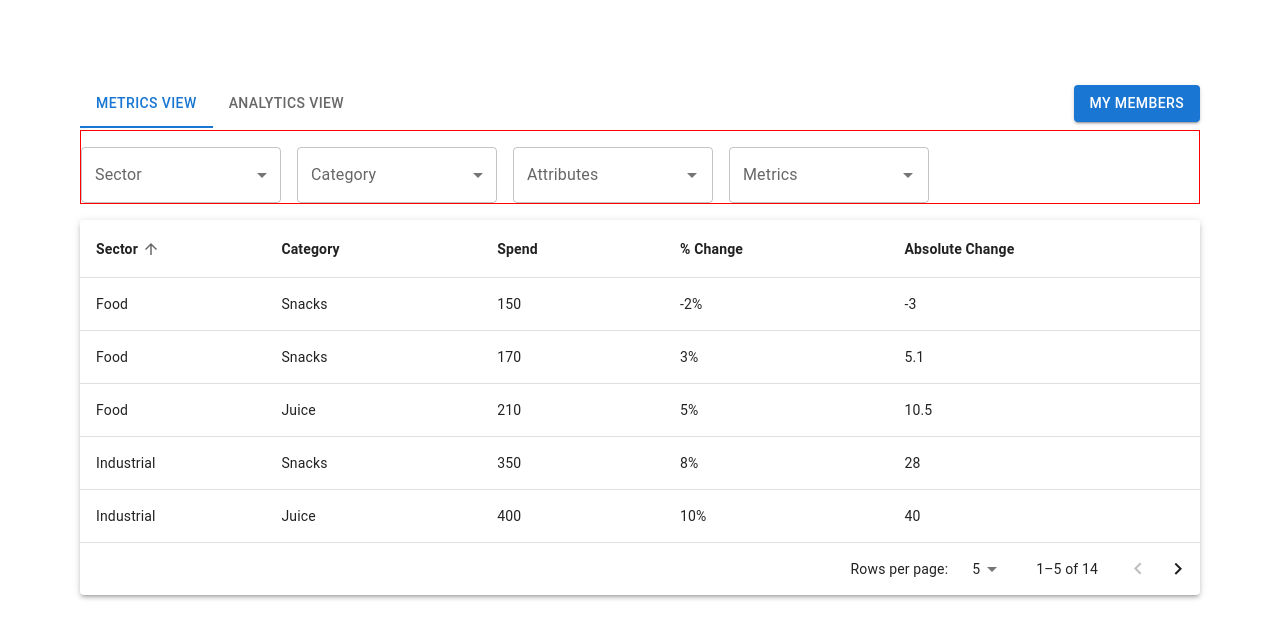
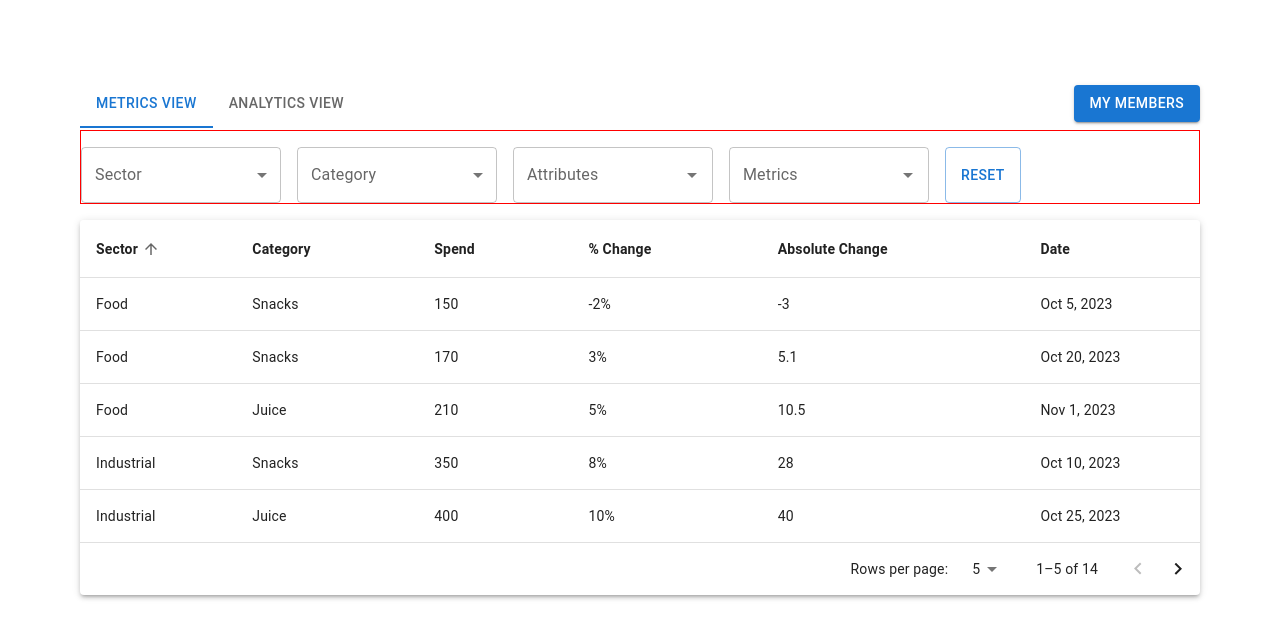
Before and after one commit to pranaydo/DashBoard-App, a React (Create React App) app: page / in a window 1280 px wide. Shown: the top 638 px of the page. Built offline with nearby package versions, Linux system fonts and the light colour scheme.

Commit message:
Extra Colum called date and button to reset all the filters added

```diff
--- a/src/components/FilterPanel.tsx
+++ b/src/components/FilterPanel.tsx
@@ -1,5 +1,5 @@
 import React from "react";
-import { Box, TextField, MenuItem, Autocomplete } from "@mui/material";
+import { Box, TextField, MenuItem, Autocomplete, Button } from "@mui/material";
 // import { DatePicker, LocalizationProvider } from '@mui/x-date-pickers';
 // import AdapterDateFns from '@date-io/date-fns';
 import { Filters } from "../type/types";
@@ -95,6 +95,9 @@ const FiltersPanel: React.FC<FiltersPanelProps> = ({ filters, setFilters }) => {
           <TextField {...params} label="Metrics" sx={{ minWidth: 200 }} />
         )}
       />
+      <Button onClick={() => setFilters({})} variant="outlined">
+        Reset
+      </Button>
     </Box>
     // </LocalizationProvider>
   );
--- a/src/components/view/MetricsTable.tsx
+++ b/src/components/view/MetricsTable.tsx
@@ -1,56 +1,3 @@
-// import React from "react";
-// import {
-//   Table,
-//   TableHead,
-//   TableRow,
-//   TableCell,
-//   TableBody,
-//   Paper,
-// } from "@mui/material";
-
-// import { useUser } from "../../context/UserContext";
-// import { Filters } from "../../type/types";
-
-// interface MetricsTableProps {
-//   filters: Filters;
-// }
-
-// const MetricsTable: React.FC<MetricsTableProps> = ({ filters }) => {
-//   const { user } = useUser();
-//   const data = user.data.filter(
-//     (d) => !filters.sector || d.sector === filters.sector
-//   );
-
-//   return (
-//     <Paper>
-//       <Table>
-//         <TableHead>
-//           <TableRow>
-//             <TableCell>Sector</TableCell>
-//             <TableCell>Category</TableCell>
-//             <TableCell>Spend</TableCell>
-//             <TableCell>% Change</TableCell>
-//             <TableCell>Absolute Change</TableCell>
-//           </TableRow>
-//         </TableHead>
-//         <TableBody>
-//           {data.map((row, i) => (
-//             <TableRow key={i}>
-//               <TableCell>{row.sector}</TableCell>
-//               <TableCell>{row.category}</TableCell>
-//               <TableCell>{row.spend}</TableCell>
-//               <TableCell>{row.percentChange}%</TableCell>
-//               <TableCell>{row.absoluteChange}</TableCell>
-//             </TableRow>
-//           ))}
-//         </TableBody>
-//       </Table>
-//     </Paper>
-//   );
-// };
-
-// export default MetricsTable;
-
 import React, { useState, useMemo } from "react";
 import {
   Table,
@@ -76,6 +23,7 @@ type DataRow = {
   spend: number;
   percentChange: number;
   absoluteChange: number;
+  date: string;
 };
 
 const MetricsTable: React.FC<MetricsTableProps> = ({ filters }) => {
@@ -84,8 +32,6 @@ const MetricsTable: React.FC<MetricsTableProps> = ({ filters }) => {
   const [order, setOrder] = useState<"asc" | "desc">("asc");
   const [page, setPage] = useState(0);
   const [rowsPerPage, setRowsPerPage] = useState(5);
-
-  console.log("user", user);
 
   // Filter data based on filters
   const filteredData = useMemo(() => {
@@ -104,8 +50,17 @@ const MetricsTable: React.FC<MetricsTableProps> = ({ filters }) => {
   // Sort data
   const sortedData = useMemo(() => {
     return [...filteredData].sort((a, b) => {
-      if (a[orderBy] < b[orderBy]) return order === "asc" ? -1 : 1;
-      if (a[orderBy] > b[orderBy]) return order === "asc" ? 1 : -1;
+      const aVal = a[orderBy];
+      const bVal = b[orderBy];
+
+      if (orderBy === "date") {
+        const aDate = new Date(aVal as string).getTime();
+        const bDate = new Date(bVal as string).getTime();
+        return order === "asc" ? aDate - bDate : bDate - aDate;
+      }
+
+      if (aVal < bVal) return order === "asc" ? -1 : 1;
+      if (aVal > bVal) return order === "asc" ? 1 : -1;
       return 0;
     });
   }, [filteredData, orderBy, order]);
@@ -121,7 +76,7 @@ const MetricsTable: React.FC<MetricsTableProps> = ({ filters }) => {
     const isAsc = orderBy === property && order === "asc";
     setOrder(isAsc ? "desc" : "asc");
     setOrderBy(property);
-    setPage(0); // Reset to first page when sorting changes
+    setPage(0);
   };
 
   const handleChangePage = (event: unknown, newPage: number) => {
@@ -200,6 +155,18 @@ const MetricsTable: React.FC<MetricsTableProps> = ({ filters }) => {
                 Absolute Change
               </TableSortLabel>
             </TableCell>
+            <TableCell
+              sortDirection={orderBy === "date" ? order : false}
+              sx={{ fontWeight: "bold" }}
+            >
+              <TableSortLabel
+                active={orderBy === "date"}
+                direction={orderBy === "date" ? order : "asc"}
+                onClick={() => handleSort("date")}
+              >
+                Date
+              </TableSortLabel>
+            </TableCell>
           </TableRow>
         </TableHead>
         <TableBody>
@@ -210,6 +177,13 @@ const MetricsTable: React.FC<MetricsTableProps> = ({ filters }) => {
               <TableCell>{row.spend}</TableCell>
               <TableCell>{row.percentChange}%</TableCell>
               <TableCell>{row.absoluteChange}</TableCell>
+              <TableCell>
+                {new Date(row.date).toLocaleDateString("en-US", {
+                  year: "numeric",
+                  month: "short",
+                  day: "numeric",
+                })}
+              </TableCell>
             </TableRow>
           ))}
         </TableBody>
```
